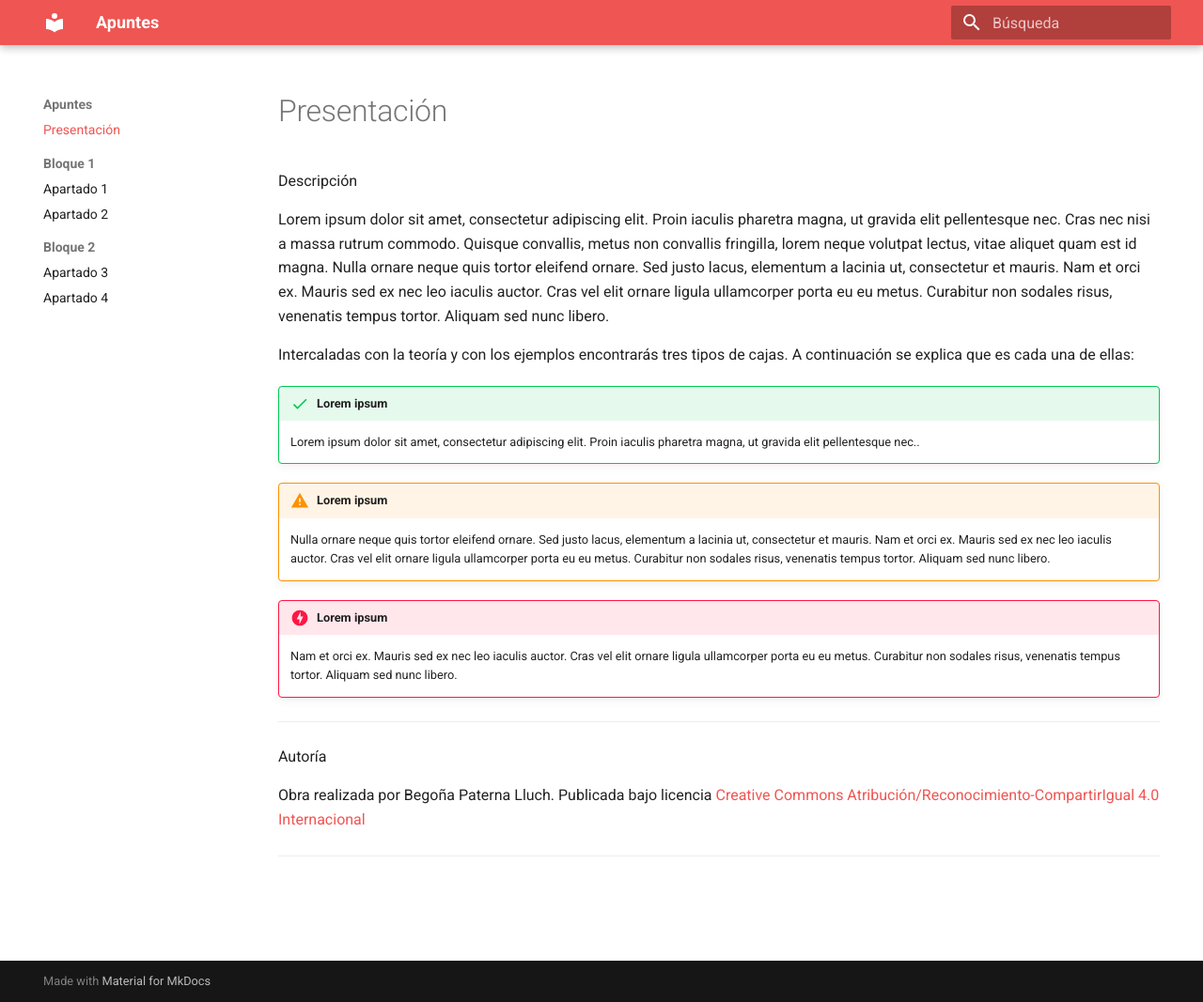
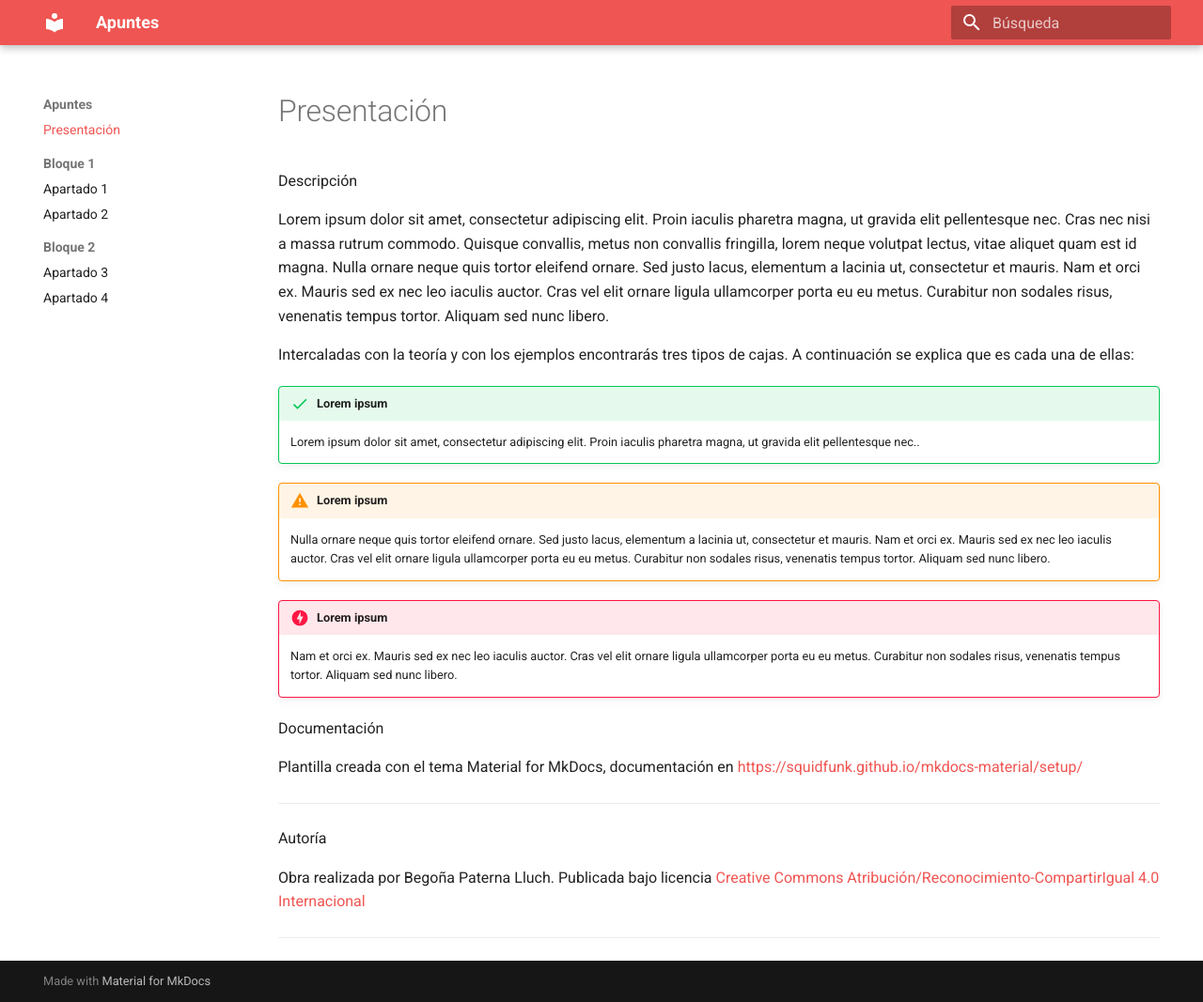
Before and after one commit to bpaterna/apuntes, an MkDocs documentation site: the page built from docs/index.md, in a window 1280 px wide and 1067 px high. Shown: the whole window at 94% size. Built offline with MkDocs 1.6.1 and Material for MkDocs 9.7.7, drawn with Linux system fonts in a browser that asks for light colours.

Commit message:
Update index.md with documentation and authorship
Added documentation details and author section.

```diff
--- a/docs/index.md
+++ b/docs/index.md
@@ -16,6 +16,9 @@ Intercaladas con la teoría y con los ejemplos encontrarás tres tipos de cajas.
     Nam et orci ex. Mauris sed ex nec leo iaculis auctor. Cras vel elit ornare ligula ullamcorper porta eu eu metus. Curabitur non sodales risus, venenatis tempus tortor. Aliquam sed nunc libero.
 
 
+<span class="mi_h3">Documentación</span>
+
+Plantilla creada con el tema Material for MkDocs, documentación en [https://squidfunk.github.io/mkdocs-material/setup/](https://squidfunk.github.io/mkdocs-material/setup/)
 
 
 ---
```
